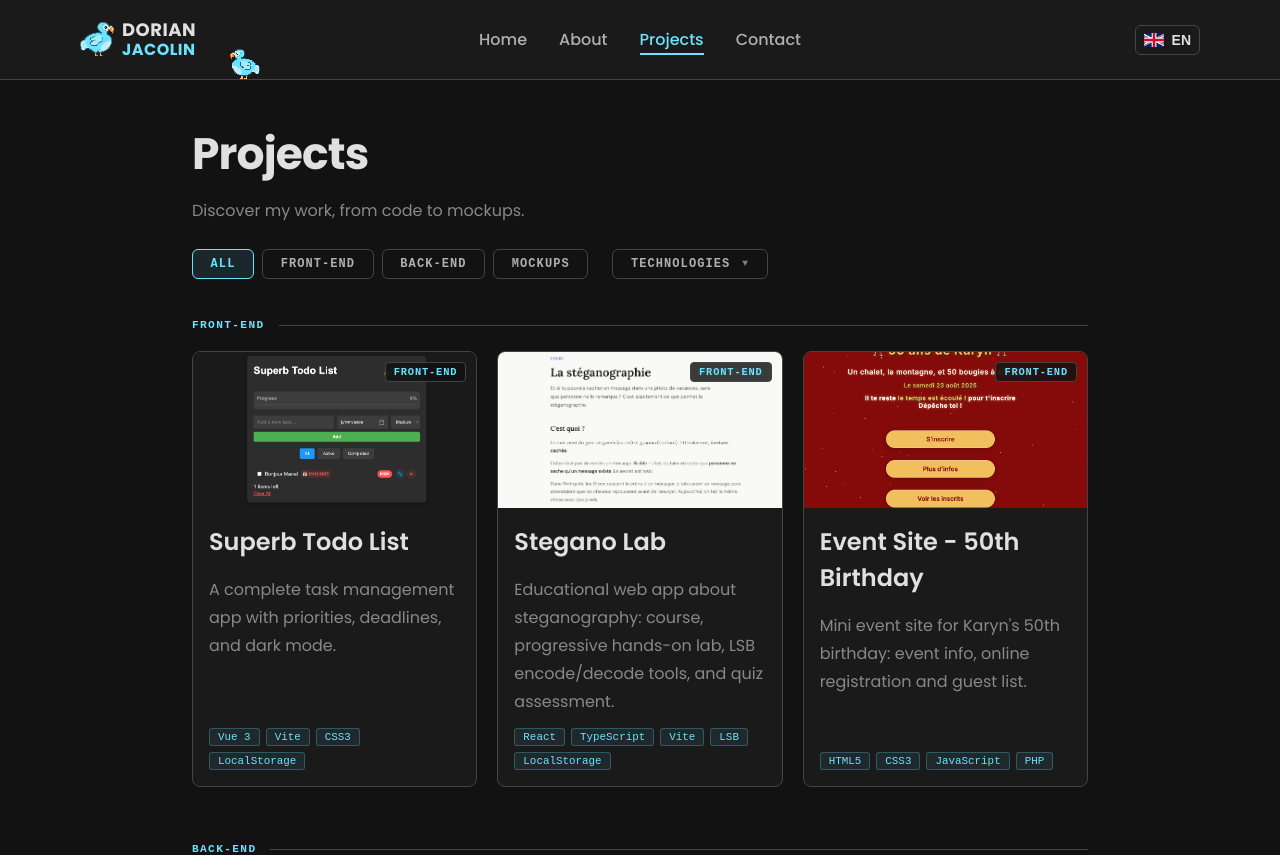
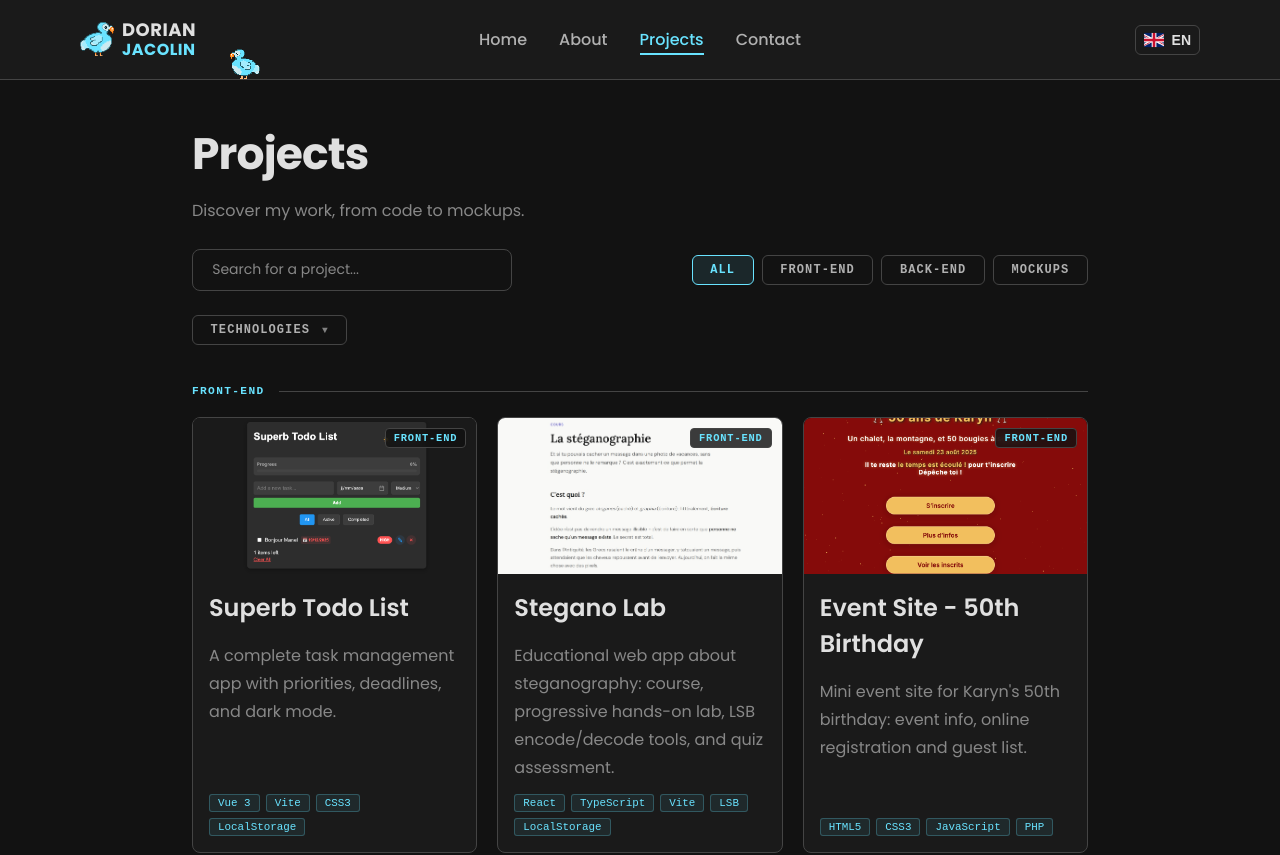
Before and after one commit to Jacma-pro/portfolio, a React (Vite) app: page /projects in a window 1280 px wide. Shown: the top 855 px of the page. Built offline with nearby package versions, Linux system fonts and the light colour scheme.

Commit message:
feat: add search functionality to project filter and update translations

```diff
--- a/src/components/ProjectFilter.scss
+++ b/src/components/ProjectFilter.scss
@@ -8,6 +8,40 @@
   align-items: center;
   margin-bottom: 2.5rem;
   margin-top: 1.5rem;
+}
+
+.project-filter-search {
+  width: 100%;
+
+  @media (min-width: 768px) {
+    width: auto;
+    flex-grow: 1;
+    max-width: 320px;
+    margin-right: auto;
+  }
+
+  &__input {
+    width: 100%;
+    font-family: $font-primary;
+    font-size: $fs-sm;
+    padding: 0.6rem 1.2rem;
+    border-radius: 8px;
+    border: 1px solid $border-color;
+    background: transparent;
+    color: $text-primary;
+    outline: none;
+    transition: border-color 0.2s ease, box-shadow 0.2s ease, background 0.2s ease;
+
+    &::placeholder {
+      color: $text-muted;
+    }
+
+    &:focus {
+      background: rgba($bg-secondary, 0.4);
+      border-color: $dodo-blue;
+      box-shadow: 0 0 0 2px rgba($dodo-blue, 0.15);
+    }
+  }
 }
 
 .project-filter {
--- a/src/components/ProjectFilter.tsx
+++ b/src/components/ProjectFilter.tsx
@@ -13,9 +13,11 @@ interface Props {
   onChange: (cats: Category[]) => void
   activeTechs: string[]
   onChangeTechs: (techs: string[]) => void
+  searchQuery: string
+  onSearchChange: (query: string) => void
 }
 
-const ProjectFilter = ({ active, onChange, activeTechs, onChangeTechs }: Props) => {
+const ProjectFilter = ({ active, onChange, activeTechs, onChangeTechs, searchQuery, onSearchChange }: Props) => {
   const { t } = useTranslation()
   const [isTechDropdownOpen, setIsTechDropdownOpen] = useState(false)
   const dropdownRef = useRef<HTMLDivElement>(null)
@@ -54,6 +56,16 @@ const ProjectFilter = ({ active, onChange, activeTechs, onChangeTechs }: Props)
 
   return (
     <div className="project-filter-container">
+      <div className="project-filter-search">
+        <input
+          type="text"
+          placeholder={t('projects.filter.search')}
+          value={searchQuery}
+          onChange={e => onSearchChange(e.target.value)}
+          className="project-filter-search__input"
+        />
+      </div>
+
       <div className="project-filter" role="group" aria-label={t('projects.filter.label')}>
         <button
           type="button"
--- a/src/i18n/en.json
+++ b/src/i18n/en.json
@@ -68,7 +68,8 @@
     "filter": {
       "label": "Filter by category and technology",
       "all": "All",
-      "techs": "Technologies"
+      "techs": "Technologies",
+      "search": "Search for a project..."
     },
     "detail": {
       "techs": "Technologies",
--- a/src/i18n/fr.json
+++ b/src/i18n/fr.json
@@ -68,7 +68,8 @@
     "filter": {
       "label": "Filtrer par catégorie et technologie",
       "all": "Tous",
-      "techs": "Technologies"
+      "techs": "Technologies",
+      "search": "Rechercher un projet..."
     },
     "detail": {
       "techs": "Technologies",
--- a/src/pages/Projects.tsx
+++ b/src/pages/Projects.tsx
@@ -9,14 +9,29 @@ const Projects = () => {
   const { t } = useTranslation()
   const [activeFilters, setActiveFilters] = useState<Category[]>([])
   const [activeTechs, setActiveTechs] = useState<string[]>([])
+  const [searchQuery, setSearchQuery] = useState('')
 
-  const isFiltered = activeFilters.length > 0 || activeTechs.length > 0
+  const isFiltered = activeFilters.length > 0 || activeTechs.length > 0 || searchQuery.trim().length > 0
 
   const filteredProjects = isFiltered
     ? PROJECTS.filter(p => {
         const matchesCategory = activeFilters.length === 0 || activeFilters.includes(p.category)
         const matchesTech = activeTechs.length === 0 || p.techs.some(tech => activeTechs.includes(tech))
-        return matchesCategory && matchesTech
+
+        const searchLower = searchQuery.toLowerCase().trim()
+        let matchesSearch = true
+
+        if (searchLower) {
+          const title = t(`projects.items.${p.id}.title`).toLowerCase()
+          const desc = t(`projects.items.${p.id}.short`).toLowerCase()
+          const catName = t(`projects.categories.${p.category}`).toLowerCase()
+          const techNames = p.techs.join(' ').toLowerCase()
+
+          const combinedString = `${title} ${desc} ${catName} ${techNames}`
+          matchesSearch = combinedString.includes(searchLower)
+        }
+
+        return matchesCategory && matchesTech && matchesSearch
       })
     : null
 
@@ -30,6 +45,8 @@ const Projects = () => {
         onChange={setActiveFilters}
         activeTechs={activeTechs}
         onChangeTechs={setActiveTechs}
+        searchQuery={searchQuery}
+        onSearchChange={setSearchQuery}
       />
 
       {isFiltered ? (
```
